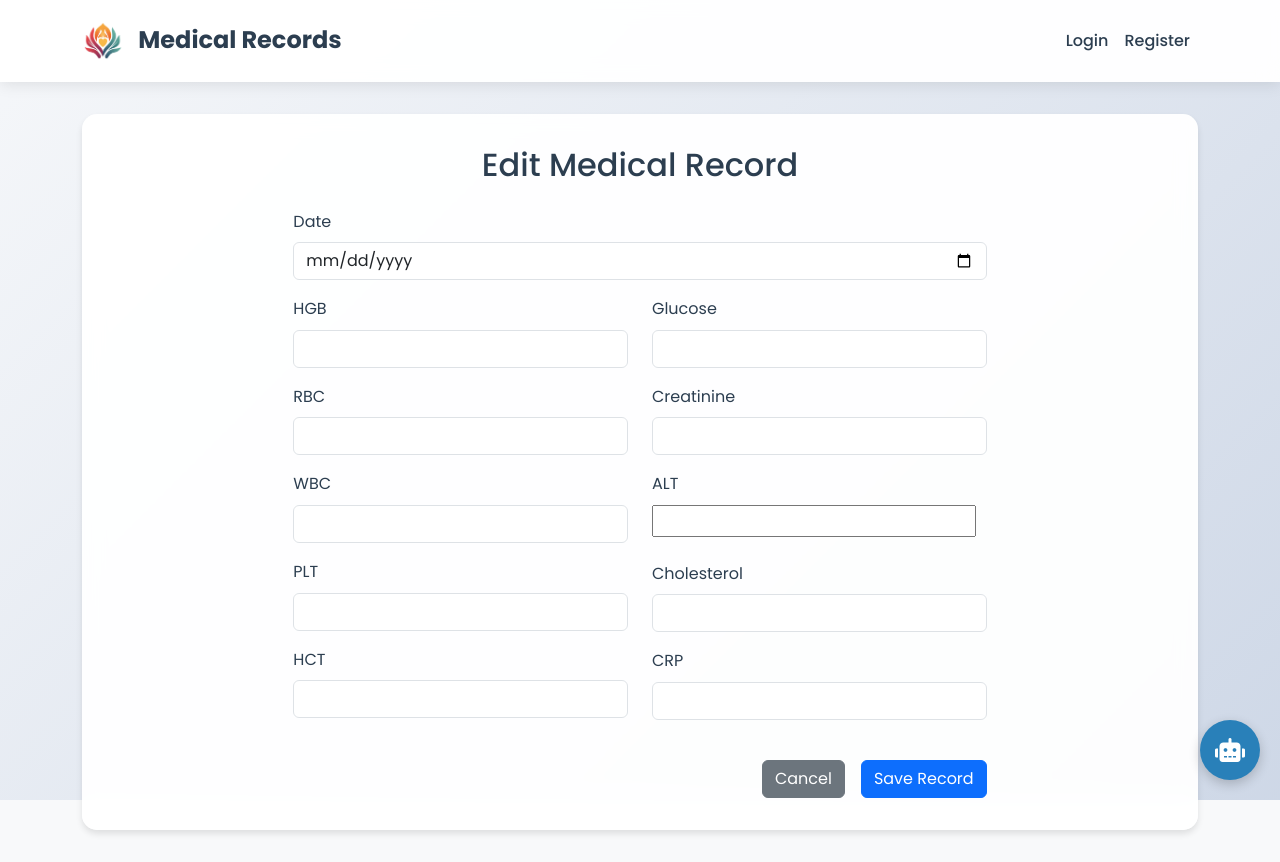
After one commit to gialam77k1/Medical-Records, a Flask app: template templates/edit_record.html in a window 1280 px wide. The commit adds this page. Run offline with Flask 3, Linux system fonts and the light colour scheme; the template is opened without the code that fills it: values that come from a table or form of the project are taken from there, others are empty; some libraries are stand-ins or nearby versions.

Commit message:
add edit and delete record of role patient

```diff
--- a/app/forms/patient_forms.py
+++ b/app/forms/patient_forms.py
@@ -23,3 +23,6 @@ class MedicalRecordForm(FlaskForm):
     cholesterol = StringField('Cholesterol', validators=[DataRequired()])
     crp = StringField('CRP', validators=[DataRequired()])
     submit = SubmitField('Save Record')
+
+class DeleteRecordForm(FlaskForm):
+    submit = SubmitField('Delete Record')
--- /dev/null
+++ b/templates/edit_record.html
@@ -0,0 +1,100 @@
+{% extends "base.html" %}
+{% block title %}Edit Medical Record{% endblock %}
+
+{% block content %}
+<div class="row justify-content-center">
+    <div class="col-md-8">
+        <h2 class="text-center mb-4">Edit Medical Record</h2>
+        <form method="POST">
+            {{ form.hidden_tag() }}
+            <div class="mb-3">
+                {{ form.date.label(class="form-label") }}
+                {{ form.date(class="form-control", type="date") }}
+                {% for error in form.date.errors %}
+                    <span class="text-danger">{{ error }}</span>
+                {% endfor %}
+            </div>
+            <div class="row">
+                <div class="col-md-6">
+                    <div class="mb-3">
+                        {{ form.hgb.label(class="form-label") }}
+                        {{ form.hgb(class="form-control") }}
+                        {% for error in form.hgb.errors %}
+                            <span class="text-danger">{{ error }}</span>
+                        {% endfor %}
+                    </div>
+                    <div class="mb-3">
+                        {{ form.rbc.label(class="form-label") }}
+                        {{ form.rbc(class="form-control") }}
+                        {% for error in form.rbc.errors %}
+                            <span class="text-danger">{{ error }}</span>
+                        {% endfor %}
+                    </div>
+                    <div class="mb-3">
+                        {{ form.wbc.label(class="form-label") }}
+                        {{ form.wbc(class="form-control") }}
+                        {% for error in form.wbc.errors %}
+                            <span class="text-danger">{{ error }}</span>
+                        {% endfor %}
+                    </div>
+                    <div class="mb-3">
+                        {{ form.plt.label(class="form-label") }}
+                        {{ form.plt(class="form-control") }}
+                        {% for error in form.plt.errors %}
+                            <span class="text-danger">{{ error }}</span>
+                        {% endfor %}
+                    </div>
+                    <div class="mb-3">
+                        {{ form.hct.label(class="form-label") }}
+                        {{ form.hct(class="form-control") }}
+                        {% for error in form.hct.errors %}
+                            <span class="text-danger">{{ error }}</span>
+                        {% endfor %}
+                    </div>
+                </div>
+                <div class="col-md-6">
+                    <div class="mb-3">
+                        {{ form.glucose.label(class="form-label") }}
+                        {{ form.glucose(class="form-control") }}
+                        {% for error in form.glucose.errors %}
+                            <span class="text-danger">{{ error }}</span>
+                        {% endfor %}
+                    </div>
+                    <div class="mb-3">
+                        {{ form.creatinine.label(class="form-label") }}
+                        {{ form.creatinine(class="form-control") }}
+                        {% for error in form.creatinine.errors %}
+                            <span class="text-danger">{{ error }}</span>
+                        {% endfor %}
+                    </div>
+                    <div class="mb-3">
+                        {{ form.alt.label(class="form-label") }}
+                        {{ form.alt(class="form-label") }}
+                        {% for error in form.alt.errors %}
+                            <span class="text-danger">{{ error }}</span>
+                        {% endfor %}
+                    </div>
+                    <div class="mb-3">
+                        {{ form.cholesterol.label(class="form-label") }}
+                        {{ form.cholesterol(class="form-control") }}
+                        {% for error in form.cholesterol.errors %}
+                            <span class="text-danger">{{ error }}</span>
+                        {% endfor %}
+                    </div>
+                    <div class="mb-3">
+                        {{ form.crp.label(class="form-label") }}
+                        {{ form.crp(class="form-control") }}
+                        {% for error in form.crp.errors %}
+                            <span class="text-danger">{{ error }}</span>
+                        {% endfor %}
+                    </div>
+                </div>
+            </div>
+            <div class="d-grid gap-2 d-md-flex justify-content-md-end mt-4">
+                <a href="{{ url_for('patient.view_records') }}" class="btn btn-secondary me-md-2">Cancel</a>
+                {{ form.submit(class="btn btn-primary") }}
+            </div>
+        </form>
+    </div>
+</div>
+{% endblock %}
```
Also changed, not shown: app/routes/patient.py (+55 -2 lines), templates/view_records.html (+38 -1 lines).
